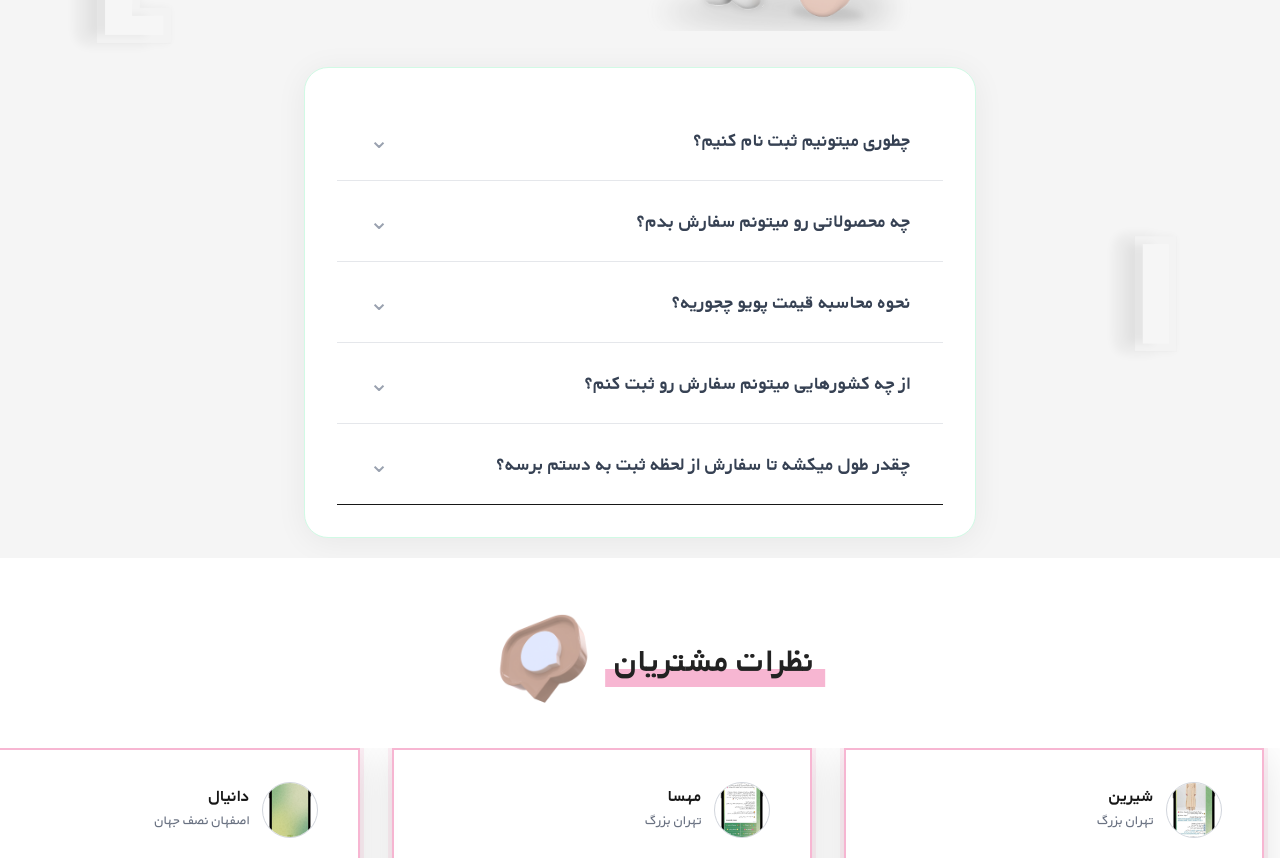
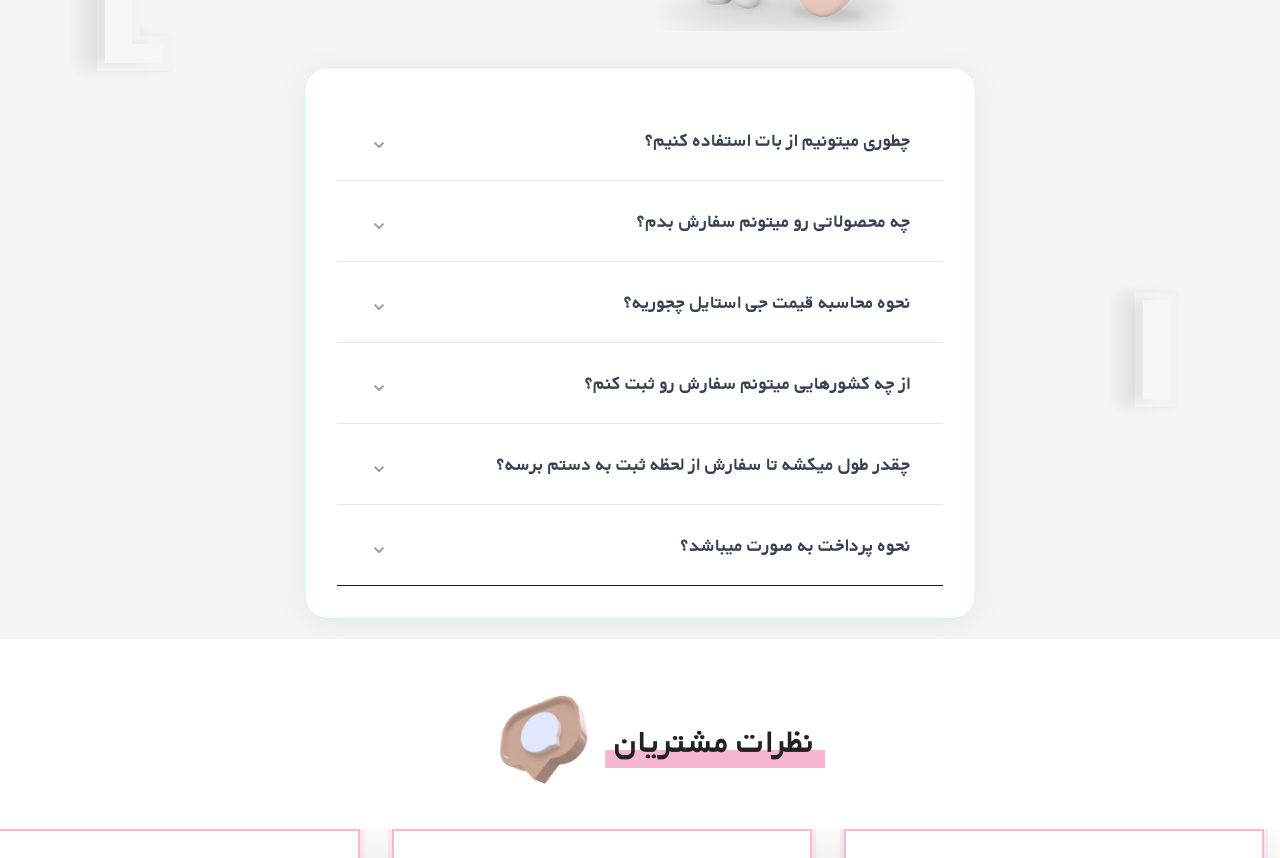
Before and after one commit to nimavisker1360/geymat, a Next.js app: page / in a window 1280 px wide. Shown: the part 2480-3338 px from the top of the page. Built offline with nearby package versions, Linux system fonts and the light colour scheme.

Commit message:
change title

```diff
--- a/src/app/page.tsx
+++ b/src/app/page.tsx
@@ -347,24 +347,28 @@ export default function Page() {
           >
             <ul className="divide-y divide-gray-200 w-full">
               <FAQItem
-                question="چطوری میتونیم ثبت نام کنیم؟"
-                answer="کافیه هنگام ورود به اپلیکیشن شماره تلفن خودتون رو وارد کرده و مراحل تکمیل پروفایل رو دنبال کنید."
+                question="چطوری میتونیم از بات استفاده کنیم؟"
+                answer=" بعد از ورود به بات استارت بزنید صحفه ات اتواتیک شروع به باز شدن میکنه و محصولات و بقیه خدمات نشون میده در صورت مشکل راهنما رو بزنید"
               />
               <FAQItem
                 question="چه محصولاتی رو میتونم سفارش بدم؟"
-                answer="شما می‌توانید انواع محصولات را از طریق اپلیکیشن سفارش دهید. (توضیحات دلخواه خود را اینجا قرار دهید)"
+                answer="شما می‌توانید انواع محصولات شامل مد و فشن و زیبایی و آرایشی و بهداشتی را از طریق بات سفارش دهید"
               />
               <FAQItem
-                question="نحوه محاسبه قیمت پویو چجوریه؟"
-                answer="قیمت‌ها به صورت پویا و بر اساس شرایط بازار محاسبه می‌شوند. (توضیحات دلخواه خود را اینجا قرار دهید)"
+                question="نحوه محاسبه قیمت جی استایل چجوریه؟"
+                answer="قیمت‌ها به صورت پویا و بر اساس شرایط بازار محاسبه می‌شوند ولی قیمت تمام شده تا درب منزل محاسبه شده و برای شما نمایش دهده میشه"
               />
               <FAQItem
                 question="از چه کشورهایی میتونم سفارش رو ثبت کنم؟"
-                answer="در حال حاضر امکان ثبت سفارش از کشورهای مختلف وجود دارد. (توضیحات دلخواه خود را اینجا قرار دهید)"
+                answer="در حال حاضر امکان ثبت سفارش از کشورترکیه میباشد"
               />
               <FAQItem
                 question="چقدر طول میکشه تا سفارش از لحظه ثبت به دستم برسه؟"
-                answer="مدت زمان تحویل سفارش بسته به نوع محصول و مقصد متفاوت است. (توضیحات دلخواه خود را اینجا قرار دهید)"
+                answer="  مدت زمان تحویل سفارش بسته به نوع محصول و مقصد متفاوت است برای تهران  مدت زمان 10 تا 20 دیروز کاری و برای شهرستان 2 تا 3 روز به این زمان اضافه میشود"
+              />
+               <FAQItem
+                question="نحوه پرداخت به صورت میباشد؟"
+                answer="نحوه پرداخت هم از طریق درگاه زرین پال و هم پرداخت به صورت تتری با دادن آدرس کیف پول میباشد بعداز تایید حسابداری سفارش شما ثبت میشود"
               />
             </ul>
           </div>
--- a/src/components/ui/OrderSteps.tsx
+++ b/src/components/ui/OrderSteps.tsx
@@ -68,6 +68,17 @@ export default function OrderSteps() {
       animateTexts();
     }
   }, [isVisible1, visibleTexts.length]);
+
+  // Sequential image fade-in effect
+  useEffect(() => {
+    if (currentImageIndex >= 0) {
+      setShowImage(false);
+      const timeout = setTimeout(() => {
+        setShowImage(true);
+      }, 50); // 50ms delay for transition trigger
+      return () => clearTimeout(timeout);
+    }
+  }, [currentImageIndex]);
 
   // Prevent scrolling during animation and keep items visible once shown
   useEffect(() => {
```
